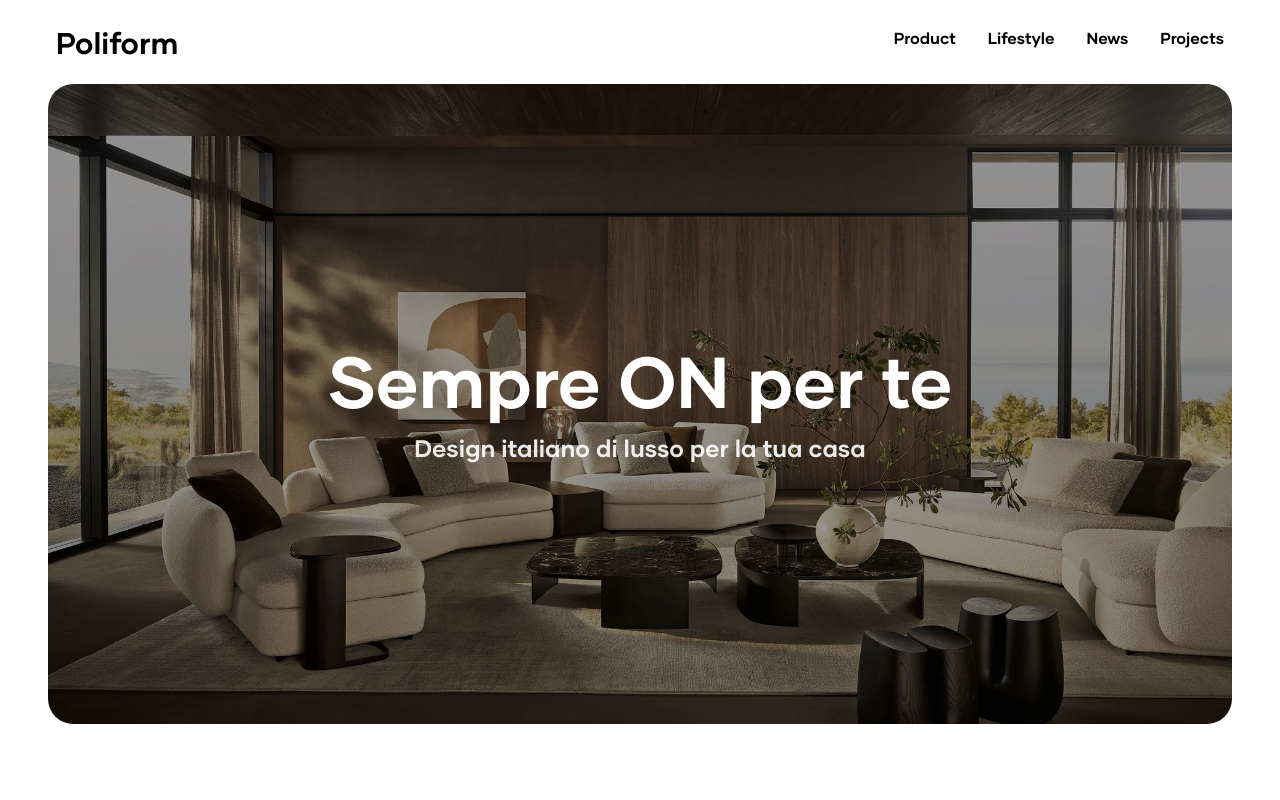
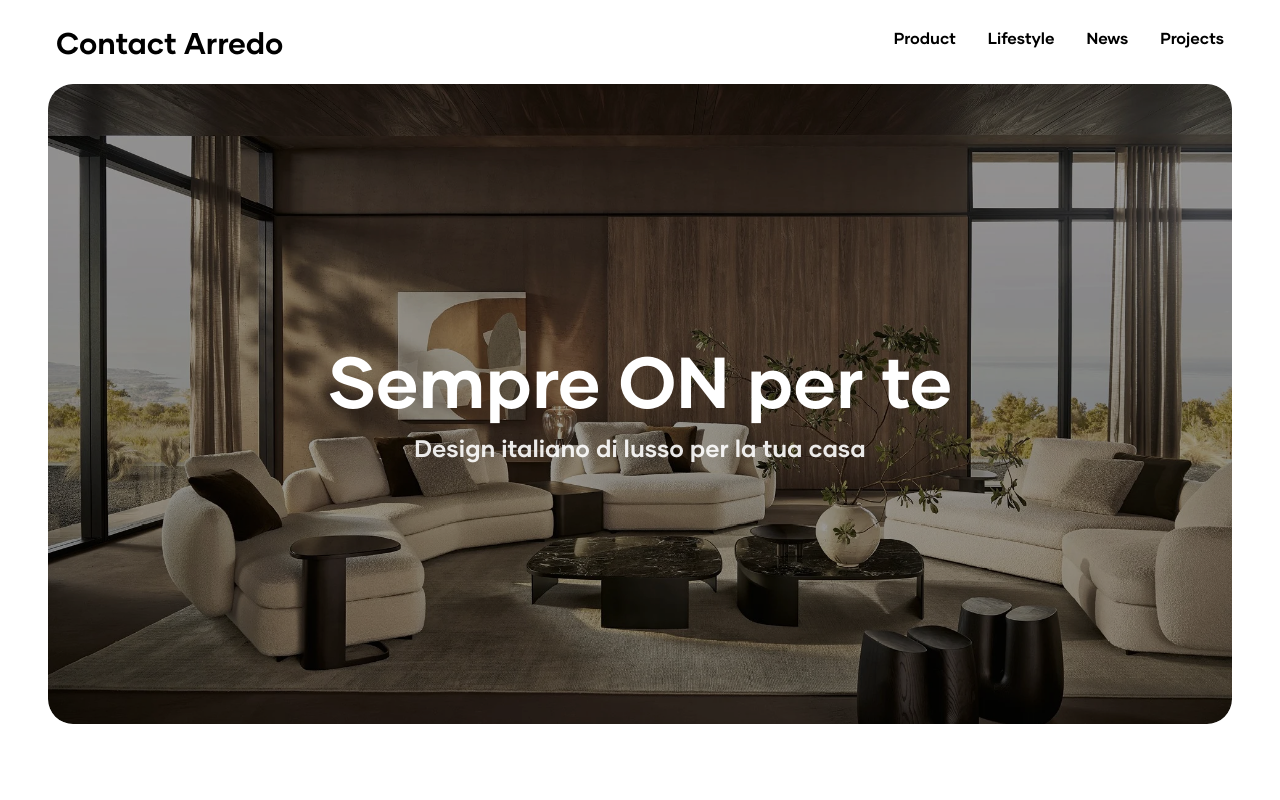
Before and after one commit to gerardonastri/Contact-Arredo, a Next.js app: page / in a window 1280 px wide. Shown: the top 800 px of the page. Built offline with nearby package versions, Linux system fonts and the light colour scheme.

Commit message:
navbar text

```diff
--- a/components/layout/Navbar.tsx
+++ b/components/layout/Navbar.tsx
@@ -6,7 +6,7 @@
     <nav className="max-w-[1700px] mx-auto px-[3.5rem] py-6">
       <div className="w-full flex items-center justify-between">
         <Link href="/">
-          <h1 className="text-3xl font-bold">Poliform</h1>
+          <h1 className="text-3xl font-bold">Contact Arredo</h1>
         </Link>
         <ul className="flex items-center gap-8">
           <li className="pb-2 hover:shadow-[inset_0_-2px_0_0_rgba(0,0,0,1)] transition-all ease-in duration-200">
```
